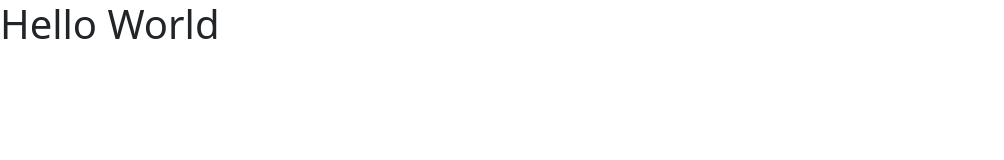
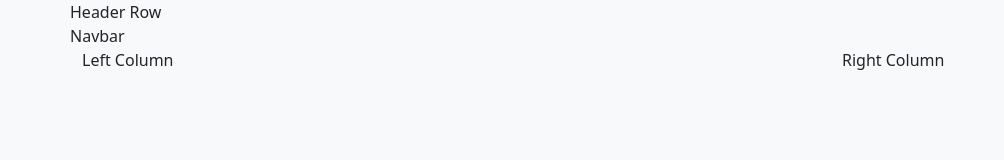
Before and after one commit to Navi-beep/bootstrap_portfolio, a plain HTML site: page index.html in a window 1280 px wide. Shown: the whole page, without its empty margins (0-1004 px from the left). Drawn offline with nearby package versions, Linux system fonts and the light colour scheme.

Commit message:
fixed divs

```diff
--- a/index.html
+++ b/index.html
@@ -7,8 +7,36 @@
     <title>Bootstrap Portfolio</title>
     <link rel="stylesheet" href="https://cdn.jsdelivr.net/npm/bootstrap@5.2.0-beta1/dist/css/bootstrap.min.css">
 </head>
-<body>
-    <h1>Hello World</h1>
+<body class="bg-light">
+    <!-- Container where all content will live -->
+    <div class="container">
+
+        <!-- Row 1 - Header Row -->
+        <div class="row">
+            Header Row
+        </div>
+
+        <!-- Row 2 - Navbar -->
+        <div class="row">
+            Navbar
+        </div>
+
+        <!-- Row 3 - Main Content -->
+        <div class="row">
+            <!-- Left 2/3 Column -->
+            <div class="col-8">
+                Left Column
+            </div>
+
+            <!-- Right 1/3 Column -->
+            <div class="col-4">
+                Right Column
+            </div>
+
+        </div>
+
+    </div>
+
     <script src="https://cdn.jsdelivr.net/npm/bootstrap@5.2.0-beta1/dist/js/bootstrap.bundle.min.js"></script>
 </body>
 </html>
```
